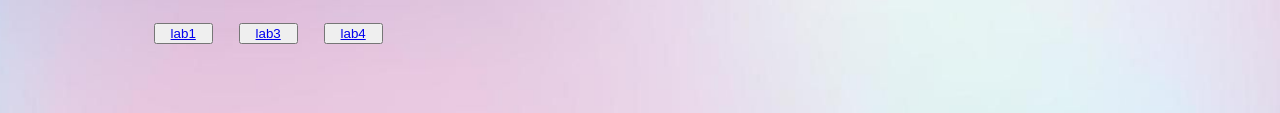
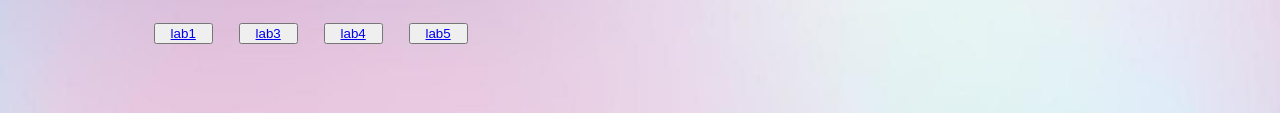
Before and after one commit to annamotha/annamotha.github.io, a plain HTML site: page fund_web/aulas_lab.html in a window 1280 px wide. Shown: the part 203-316 px from the top of the page. Drawn offline with Linux system fonts and the light colour scheme.

Commit message:
add butão

```diff
--- a/fund_web/aulas_lab.html
+++ b/fund_web/aulas_lab.html
@@ -18,6 +18,9 @@
     <button>
         <a href="./lab4/index.html">lab4</a>
     </button>
+    <button>
+        <a href="./lab5/james.html">lab5</a>
+    </button>
 
 
 
```
